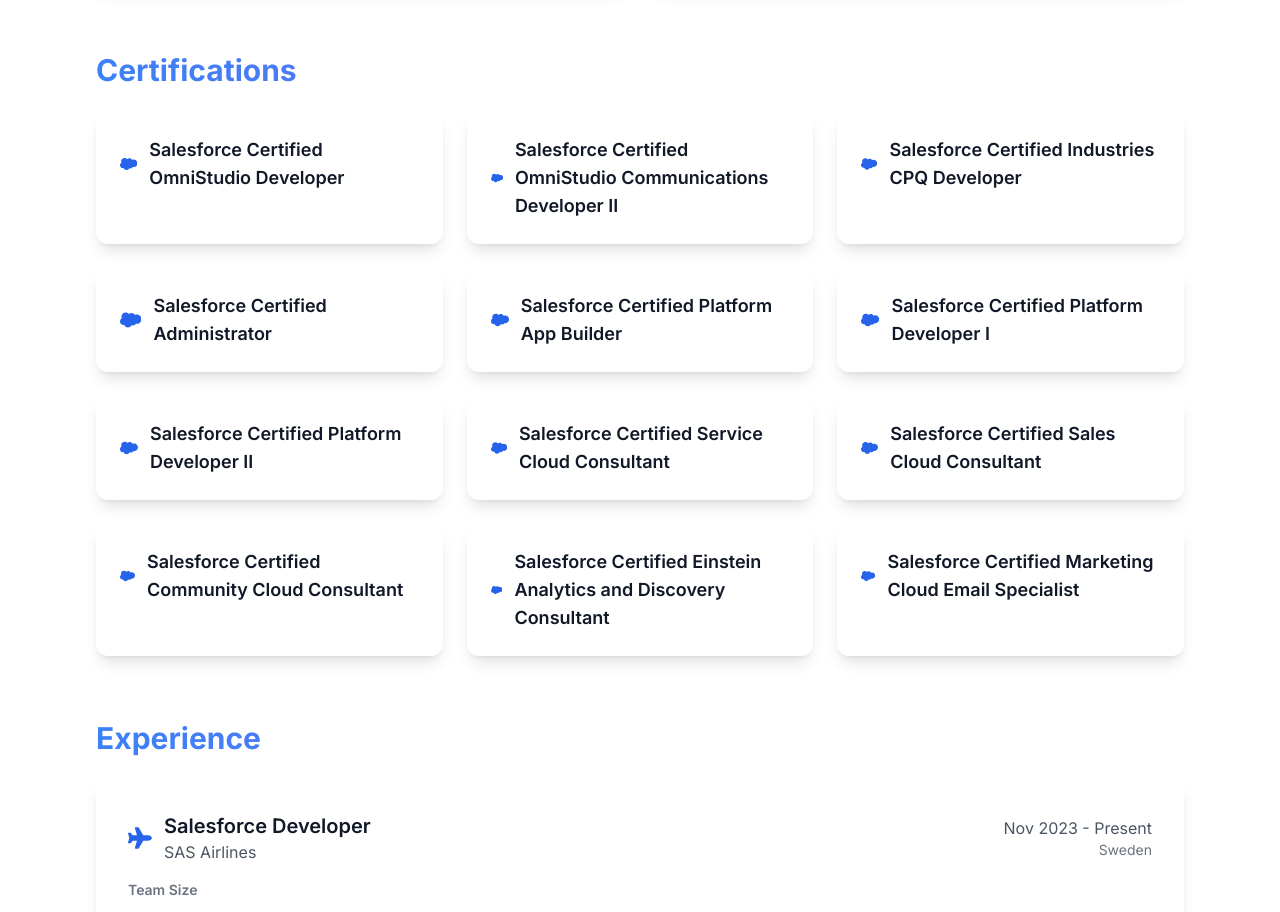
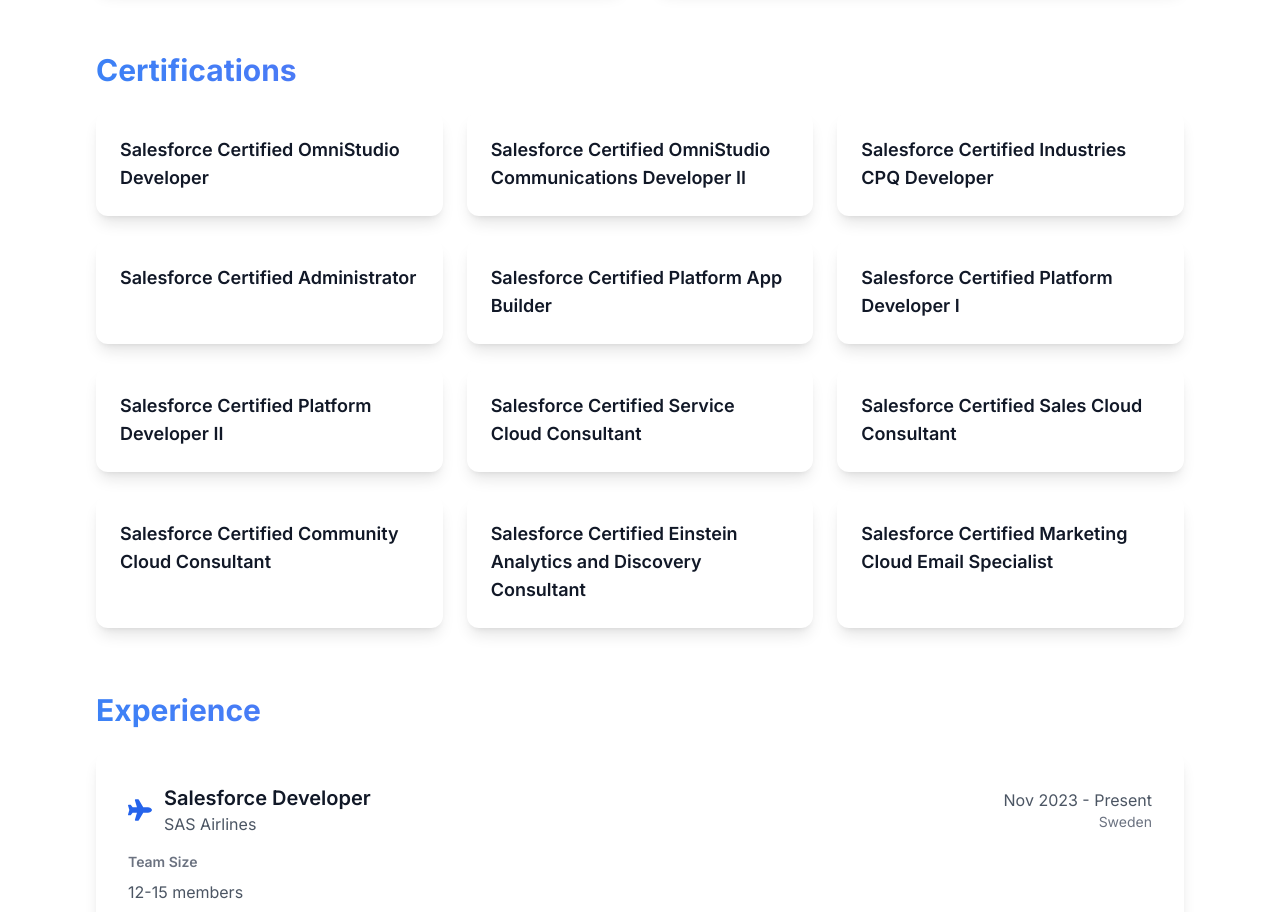
Before and after one commit to rajnikantroy/Resume, a Next.js app: page / in a window 1280 px wide. Shown: the part 2260-3172 px from the top of the page. Built offline with nearby package versions, Linux system fonts and the light colour scheme.

Commit message:
Add files via upload

```diff
--- a/src/app/page.tsx
+++ b/src/app/page.tsx
@@ -250,67 +250,28 @@
             <h2 className="text-3xl font-bold text-gray-900 mb-6 gradient-text">Certifications</h2>
             <div className="grid grid-cols-1 md:grid-cols-2 lg:grid-cols-3 gap-6">
               {[
-                {
-                  name: 'Salesforce Certified OmniStudio Developer',
-                  icon: <SiSalesforce className="w-6 h-6 text-blue-600" />
-                },
-                {
-                  name: 'Salesforce Certified OmniStudio Communications Developer II',
-                  icon: <SiSalesforce className="w-6 h-6 text-blue-600" />
-                },
-                {
-                  name: 'Salesforce Certified Industries CPQ Developer',
-                  icon: <SiSalesforce className="w-6 h-6 text-blue-600" />
-                },
-                {
-                  name: 'Salesforce Certified Administrator',
-                  icon: <SiSalesforce className="w-6 h-6 text-blue-600" />
-                },
-                {
-                  name: 'Salesforce Certified Platform App Builder',
-                  icon: <SiSalesforce className="w-6 h-6 text-blue-600" />
-                },
-                {
-                  name: 'Salesforce Certified Platform Developer I',
-                  icon: <SiSalesforce className="w-6 h-6 text-blue-600" />
-                },
-                {
-                  name: 'Salesforce Certified Platform Developer II',
-                  icon: <SiSalesforce className="w-6 h-6 text-blue-600" />
-                },
-                {
-                  name: 'Salesforce Certified Service Cloud Consultant',
-                  icon: <SiSalesforce className="w-6 h-6 text-blue-600" />
-                },
-                {
-                  name: 'Salesforce Certified Sales Cloud Consultant',
-                  icon: <SiSalesforce className="w-6 h-6 text-blue-600" />
-                },
-                {
-                  name: 'Salesforce Certified Community Cloud Consultant',
-                  icon: <SiSalesforce className="w-6 h-6 text-blue-600" />
-                },
-                {
-                  name: 'Salesforce Certified Einstein Analytics and Discovery Consultant',
-                  icon: <SiSalesforce className="w-6 h-6 text-blue-600" />
-                },
-                {
-                  name: 'Salesforce Certified Marketing Cloud Email Specialist',
-                  icon: <SiSalesforce className="w-6 h-6 text-blue-600" />
-                }
+                'Salesforce Certified OmniStudio Developer',
+                'Salesforce Certified OmniStudio Communications Developer II',
+                'Salesforce Certified Industries CPQ Developer',
+                'Salesforce Certified Administrator',
+                'Salesforce Certified Platform App Builder',
+                'Salesforce Certified Platform Developer I',
+                'Salesforce Certified Platform Developer II',
+                'Salesforce Certified Service Cloud Consultant',
+                'Salesforce Certified Sales Cloud Consultant',
+                'Salesforce Certified Community Cloud Consultant',
+                'Salesforce Certified Einstein Analytics and Discovery Consultant',
+                'Salesforce Certified Marketing Cloud Email Specialist'
               ].map((cert) => (
                 <motion.div
-                  key={cert.name}
+                  key={cert}
                   initial={{ opacity: 0, y: 20 }}
                   whileInView={{ opacity: 1, y: 0 }}
                   transition={{ duration: 0.5 }}
                   viewport={{ once: true }}
                   className="bg-white rounded-xl shadow-lg p-6 hover:shadow-xl transition-shadow section-transition"
                 >
-                  <div className="flex items-center space-x-3">
-                    {cert.icon}
-                    <h3 className="text-lg font-semibold text-gray-900">{cert.name}</h3>
-                  </div>
+                  <h3 className="text-lg font-semibold text-gray-900">{cert}</h3>
                 </motion.div>
               ))}
             </div>
```
